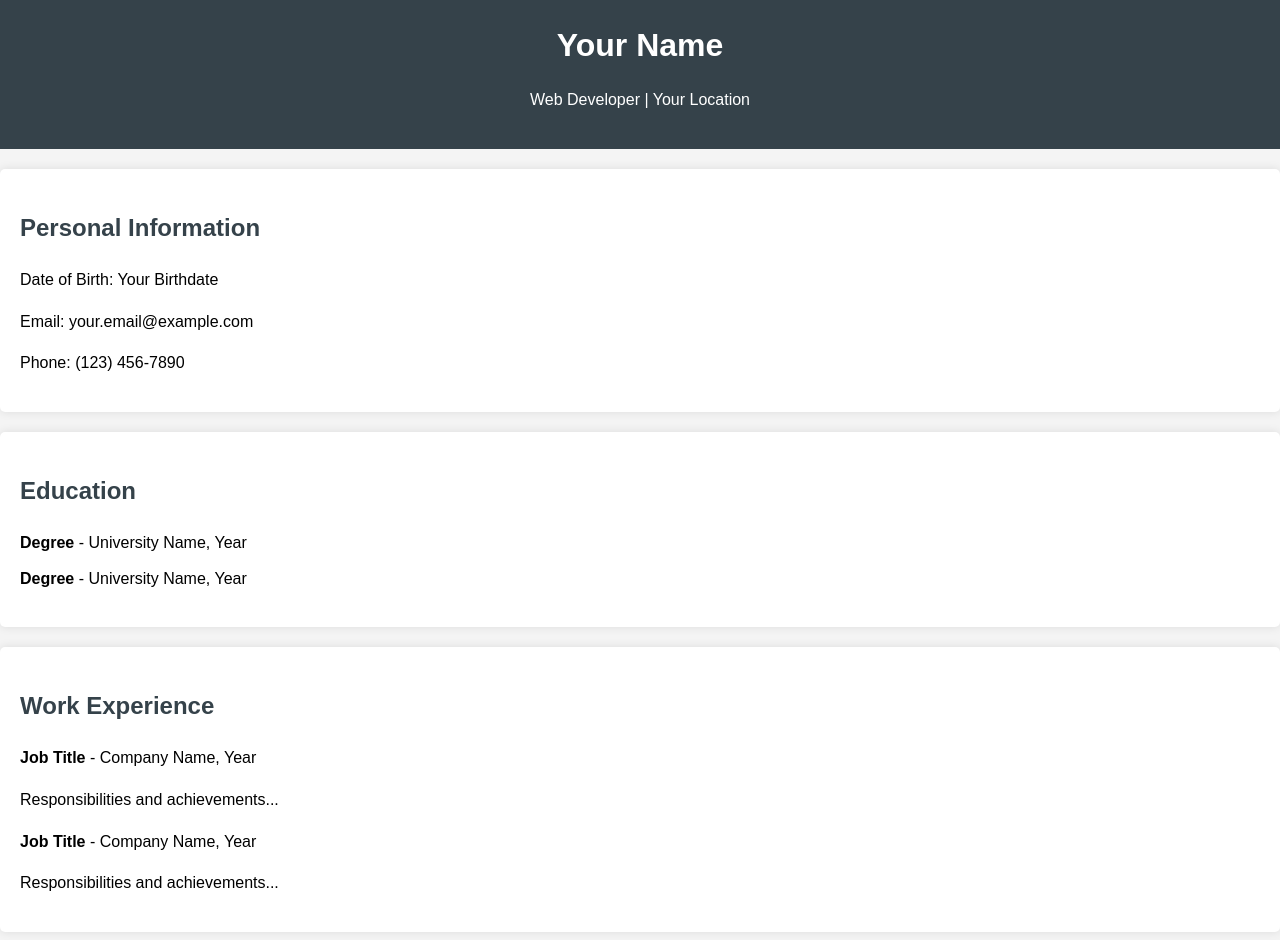
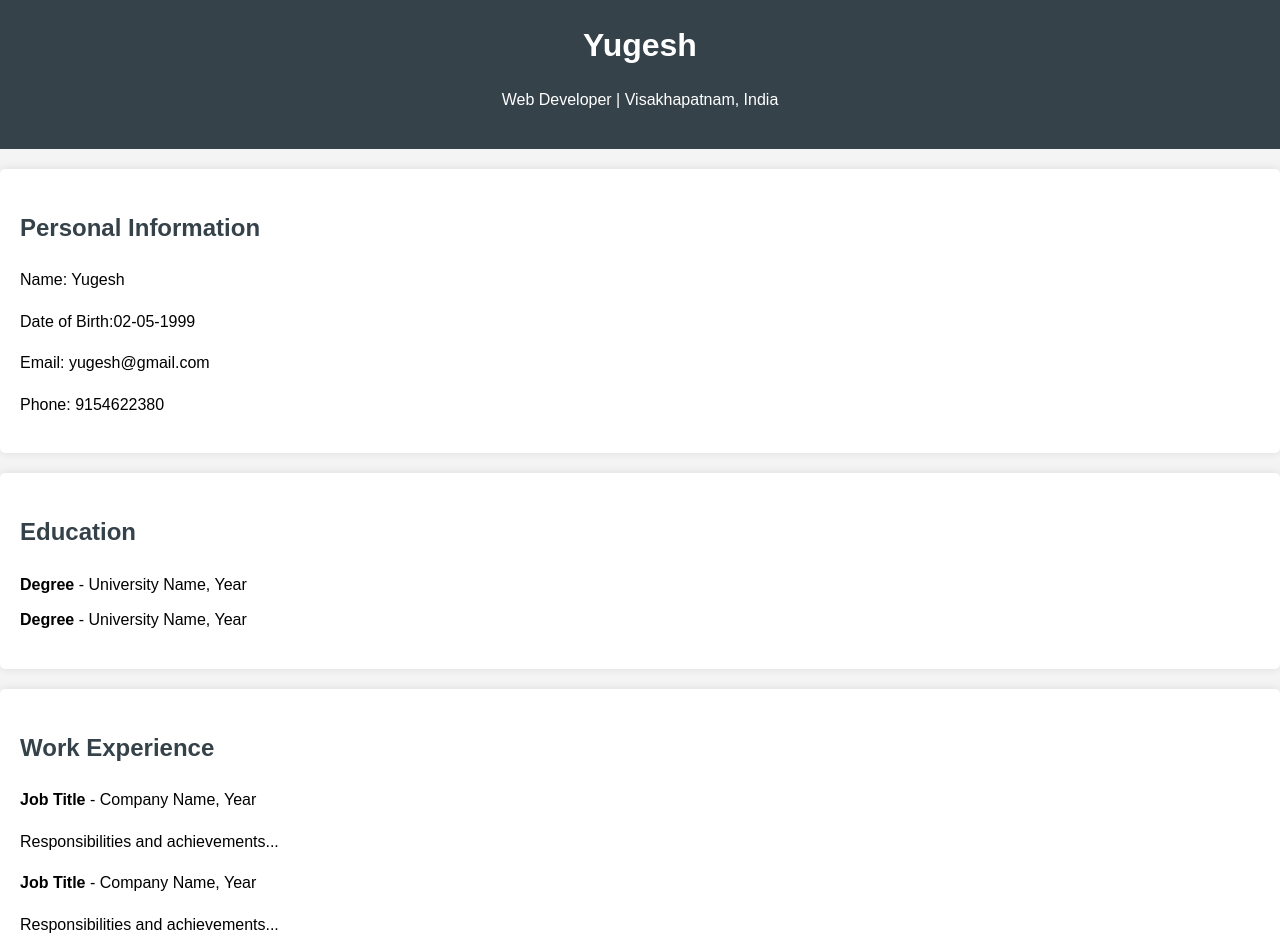
Before and after one commit to WellsFargo2025/Profiles, a plain HTML site: page web-resume-project/index.html in a window 1280 px wide. Shown: the top 940 px of the page. Drawn offline with Linux system fonts and the light colour scheme.

Commit message:
second commit

```diff
--- a/web-resume-project/index.html
+++ b/web-resume-project/index.html
@@ -8,15 +8,16 @@
 </head>
 <body>
     <header>
-        <h1>Your Name</h1>
-        <p>Web Developer | Your Location</p>
+        <h1>Yugesh</h1>
+        <p>Web Developer | Visakhapatnam, India</p>
     </header>
 
     <section id="personal-info">
         <h2>Personal Information</h2>
-        <p>Date of Birth: Your Birthdate</p>
-        <p>Email: your.email@example.com</p>
-        <p>Phone: (123) 456-7890</p>
+        <p>Name: Yugesh</p>
+        <p>Date of Birth:02-05-1999
+        <p>Email: yugesh@gmail.com</p>
+        <p>Phone: 9154622380</p>
     </section>
 
     <section id="education">
@@ -56,7 +57,7 @@
 
     <section id="contact">
         <h2>Contact Details</h2>
-        <p>Feel free to reach out via email or phone.</p>
+        <p>Feel free to reach out via yugesh@gmail.com / 9154622380</p>
     </section>
 
     <footer>
```
